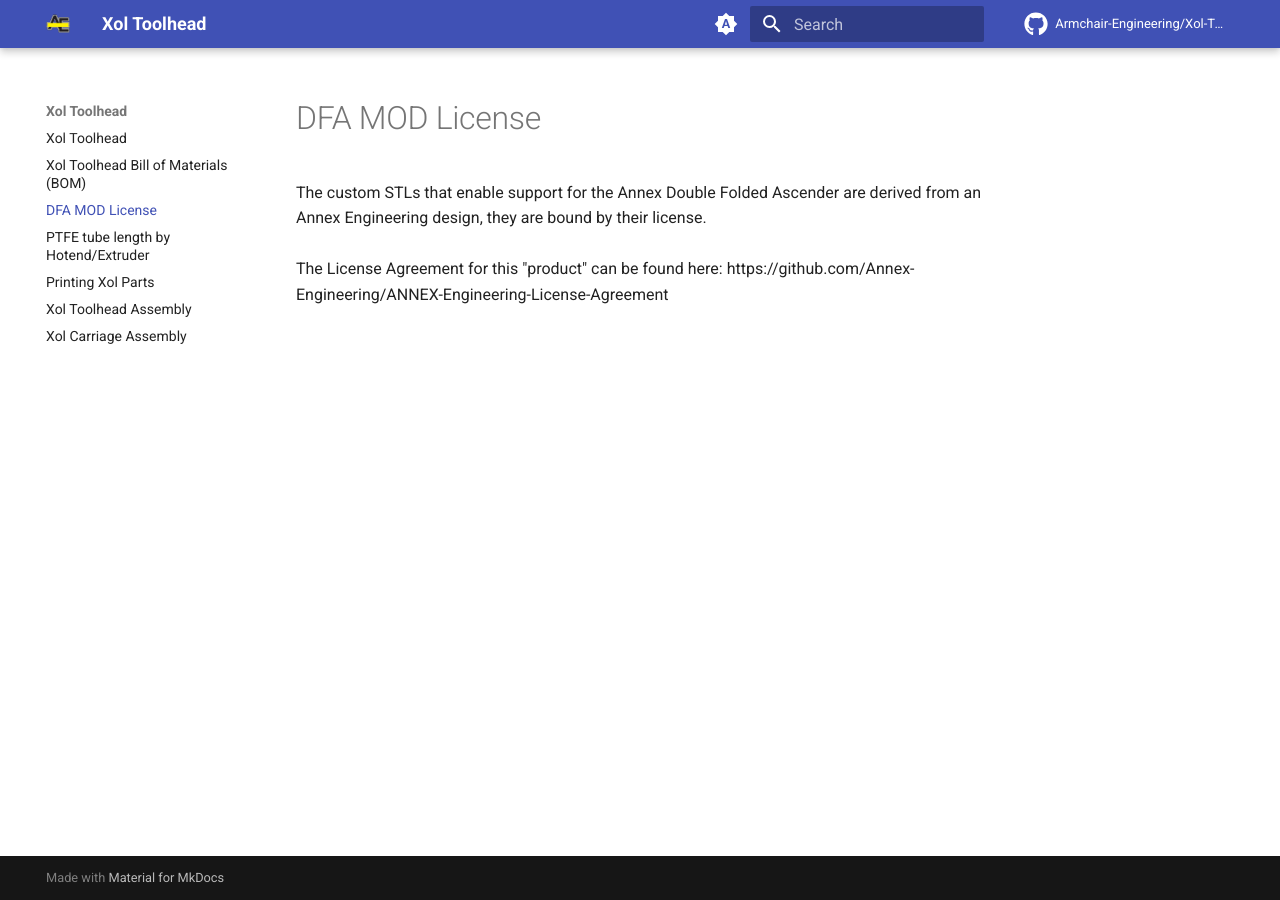
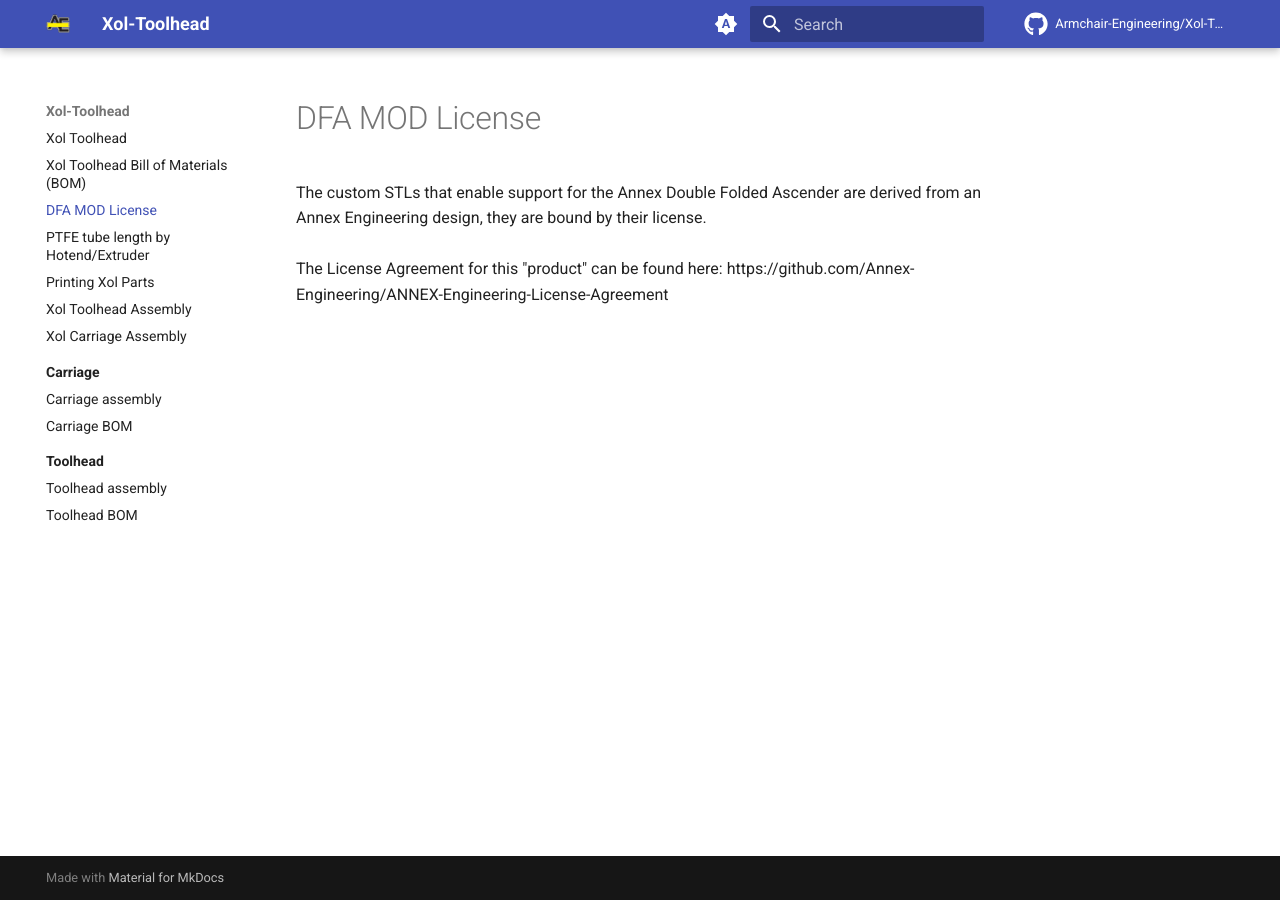
Before and after one commit to Armchair-Heavy-Industries/Xol-Toolhead, an MkDocs documentation site: the page built from docs/DFA_MOD_License.md, in a window 1280 px wide. Built offline with MkDocs 1.6.1 and Material for MkDocs 9.7.7, drawn with Linux system fonts in a browser that asks for light colours; comment, search, counter and statistics services are not loaded.

Commit message:
Setup for Carriage/Toolhead sections

```diff
--- /dev/null
+++ b/docs/carriage/assembly.md
@@ -0,0 +1,6 @@
+---
+title: Carriage assembly
+description: Assembly instructions for the Xol Carriage
+---
+
+# Assembly instructions
--- /dev/null
+++ b/docs/toolhead/assembly.md
@@ -0,0 +1,6 @@
+---
+title: Toolhead assembly
+description: Assembly instructions for the Xol Toolhead
+---
+
+# Assembly instructions
--- a/mkdocs.yml
+++ b/mkdocs.yml
@@ -1,4 +1,4 @@
-site_name: Xol Toolhead
+site_name: Xol-Toolhead
 site_url: https://armchair-engineering.github.io/Xol-Toolhead
 repo_url: https://github.com/Armchair-Engineering/Xol-Toolhead
 repo_name: Armchair-Engineering/Xol-Toolhead
@@ -35,6 +35,8 @@
 
   features:
     - navigation.tracking
+    - navigation.indexes
+    - navigation.sections
     - toc.follow
 
 markdown_extensions:
```
Also changed, not shown: docs/carriage/bom.md (added, +6 -0 lines), docs/carriage/index.md (added, +6 -0 lines), docs/toolhead/bom.md (added, +6 -0 lines), docs/toolhead/index.md (added, +6 -0 lines).
